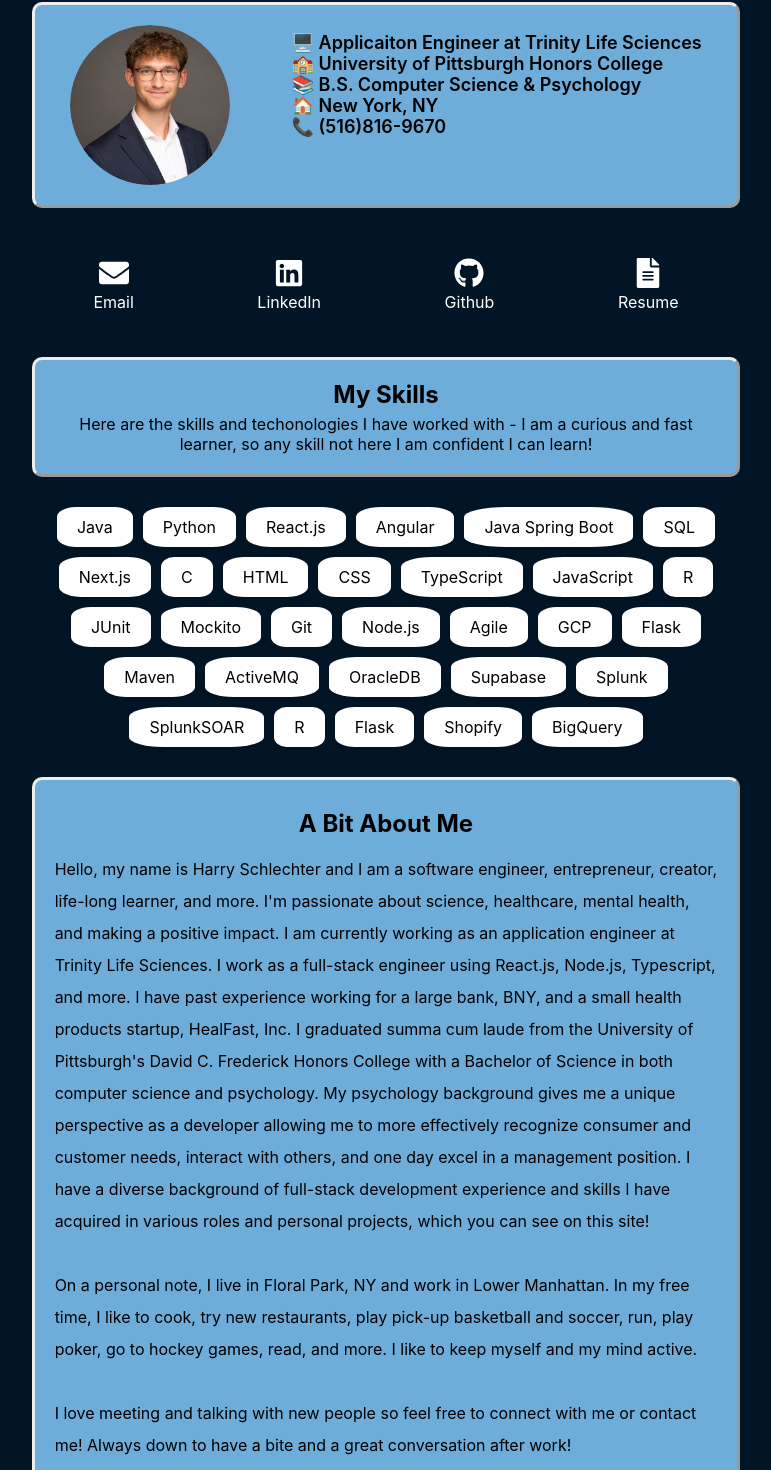
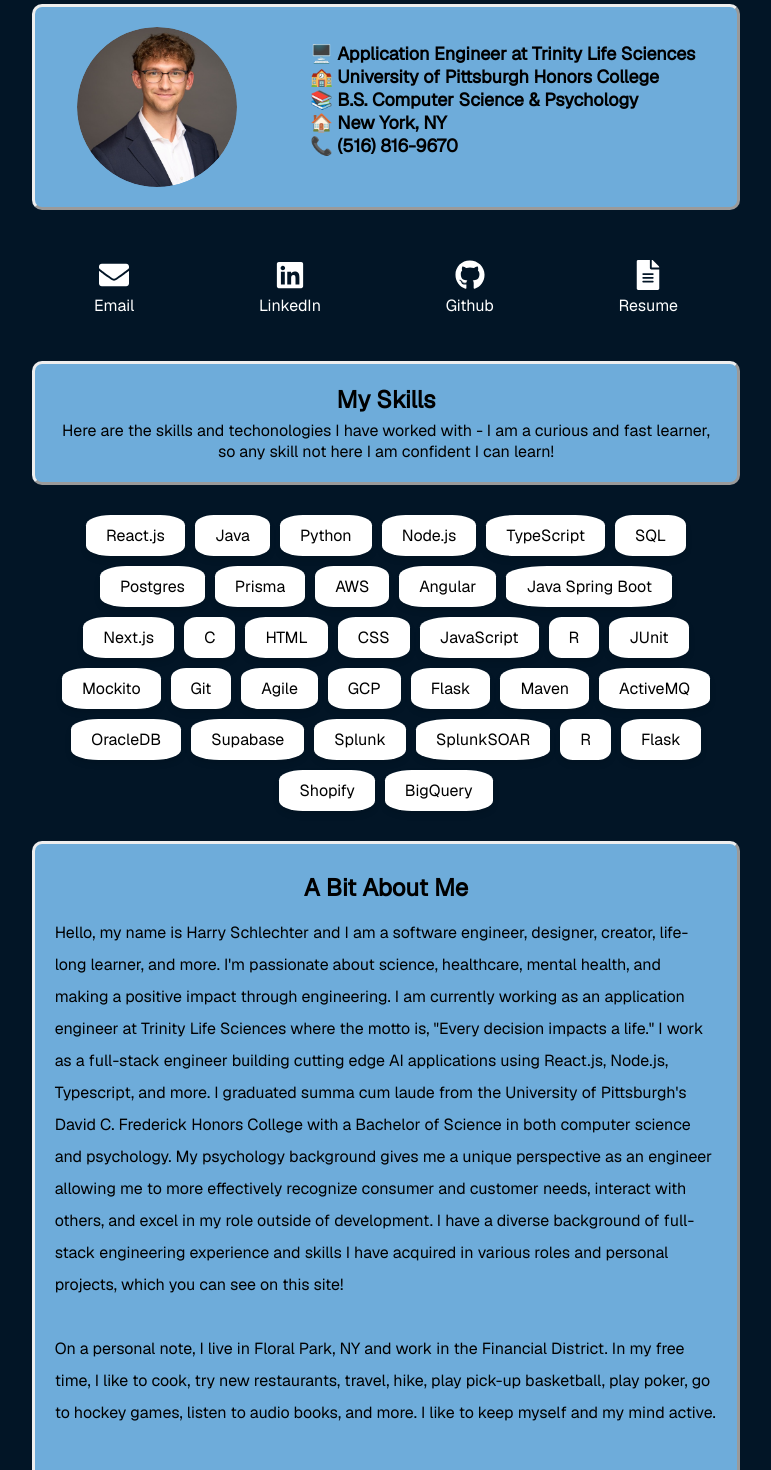
Before and after one commit to Harry-Schlechter/personal-site, a React (Create React App) app in the folder my-app/: page /about in a window 1280 px wide. Shown: the part 197-1667 px from the top of the page, without its empty margins (254-1025 px from the left). Built offline with nearby package versions, Linux system fonts and the light colour scheme.

Commit message:
June 25 changes: modern font, updated bio, bug fixes

```diff
--- a/my-app/src/index.css
+++ b/my-app/src/index.css
@@ -1,13 +1,14 @@
+@import url('https://fonts.googleapis.com/css2?family=Roboto:wght@400;500;700&display=swap');
+@import url('https://fonts.googleapis.com/css2?family=Geist&display=swap');
+
 body {
   margin: 0;
-  font-family: -apple-system, BlinkMacSystemFont, 'Segoe UI', 'Roboto', 'Oxygen',
-    'Ubuntu', 'Cantarell', 'Fira Sans', 'Droid Sans', 'Helvetica Neue',
-    sans-serif;
+  font-family: 'Geist';
   -webkit-font-smoothing: antialiased;
   -moz-osx-font-smoothing: grayscale;
 }
 
 code {
-  font-family: source-code-pro, Menlo, Monaco, Consolas, 'Courier New',
-    monospace;
+  /* font-family: source-code-pro, Menlo, Monaco, Consolas, 'Courier New',
+    monospace; */
 }
--- a/my-app/src/pages/About.css
+++ b/my-app/src/pages/About.css
@@ -1,7 +1,7 @@
 
 .info {
     color: black;
-    margin-top:7px;
+    margin-top:15px;
     font-weight: 600;
     font-size: large;
     margin-left:30px;
@@ -49,13 +49,15 @@
 
 .aboutButtons{
     display: flex;
-    justify-content: space-around;
+    justify-content: space-around; /* Center the child elements */
+    align-items: center;
+
     border-radius: 10px;
+    margin: 0 auto; /* Center the entire div horizontally */
     margin-bottom: 25px;
-    width: 80%;
-    max-width:708.75px;
-
-
+    width: 100%;
+    max-width: 708.75px; /* Ensure consistent max width */
+    padding: 0;
 }
 
 .pic{
@@ -168,6 +170,13 @@
         margin-top:7px;
         font-weight: 500;
         font-size: medium;
-    margin-left:30px;
+        margin-left:10px;
+        font-weight: 600;
+    }
+    .left {
+        display:none;
+    }
+    .aboutButtons {
+        justify-content: center;
     }
 }
--- a/my-app/src/pages/About.tsx
+++ b/my-app/src/pages/About.tsx
@@ -24,12 +24,11 @@
                     </div>
                 </div>
                 <div className="info">
-
-                    <p>🖥️ Applicaiton Engineer at Trinity Life Sciences</p>
+                    <p>🖥️ Application Engineer at Trinity Life Sciences</p>
                     <p>🏫 University of Pittsburgh Honors College</p>
                     <p>📚 B.S. Computer Science & Psychology</p>
                     <p>🏠 New York, NY</p>
-                    <p>📞 (516)816-9670</p>
+                    <p>📞 (516) 816-9670</p>
                 </div>
             </div>
             <div className="aboutButtons">
@@ -57,29 +56,32 @@
                         <p className="linkT">Resume</p>
                     </a>
                 </div>
-                </div>
+            </div>
             <div className="aboutExp">
                 <h2 className='skillT'>My Skills</h2>
                 <p className='skillDesc'>Here are the skills and techonologies I have worked with - I am a curious and fast learner, so any skill not here I am confident I can learn!</p>
-                </div>
+            </div>
                 <ul className='skills'>
+                    <li className="bubble">React.js</li>
                     <li className="bubble">Java</li>
                     <li className="bubble">Python</li>
-                    <li className="bubble">React.js</li>
+                    <li className="bubble">Node.js</li>
+                    <li className="bubble">TypeScript</li>
+                    <li className="bubble">SQL</li>
+                    <li className="bubble">Postgres</li>
+                    <li className="bubble">Prisma</li>
+                    <li className="bubble">AWS</li>
                     <li className="bubble">Angular</li>
                     <li className="bubble">Java Spring Boot</li>
-                    <li className="bubble">SQL</li>
                     <li className="bubble">Next.js</li>
                     <li className="bubble">C</li>
                     <li className="bubble">HTML</li>
                     <li className="bubble">CSS</li>
-                    <li className="bubble">TypeScript</li>
                     <li className="bubble">JavaScript</li>
                     <li className="bubble">R</li>
                     <li className="bubble">JUnit</li>
                     <li className="bubble">Mockito</li>
                     <li className="bubble">Git</li>
-                    <li className="bubble">Node.js</li>
                     <li className="bubble">Agile</li>
                     <li className="bubble">GCP</li>
                     <li className="bubble">Flask</li>
@@ -96,17 +98,17 @@
                 </ul>
             <div className="aboutInfo">
             <h2 className='skillT'>A Bit About Me</h2>
-            <p>Hello, my name is Harry Schlechter and I am a software engineer, entrepreneur, creator, life-long learner, and more. I'm passionate about science, healthcare, mental health, and making a positive impact.
-                  I am currently working as an application engineer at Trinity Life Sciences. I work as a full-stack engineer using React.js, Node.js, Typescript, and more. I have past experience working for a large bank, BNY, and a small health products startup, HealFast, Inc. I graduated summa cum laude from
+            <p>Hello, my name is Harry Schlechter and I am a software engineer, designer, creator, life-long learner, and more. I'm passionate about science, healthcare, mental health, and making a positive impact through engineering.
+                  I am currently working as an application engineer at Trinity Life Sciences where the motto is, "Every decision impacts a life." I work as a full-stack engineer building cutting edge AI applications using React.js, Node.js, Typescript, and more. I graduated summa cum laude from
                   the University of Pittsburgh's David C. Frederick Honors College with a Bachelor of Science in both computer science and psychology.
-                  My psychology background gives me a unique perspective as a developer allowing me to more effectively recognize consumer and customer
-                   needs, interact with others, and one day excel in a management position. I have a diverse background of full-stack development experience and skills I have acquired
+                  My psychology background gives me a unique perspective as an engineer allowing me to more effectively recognize consumer and customer
+                   needs, interact with others, and excel in my role outside of development. I have a diverse background of full-stack engineering experience and skills I have acquired
                    in various roles and personal projects, which you can see on this site!</p><br></br>
                    <p>
-                   On a personal note, I live in Floral Park, NY and work in Lower Manhattan.
-In my free time, I like to cook, try new restaurants, play pick-up basketball and soccer, run, play poker, go to hockey games, read, and more. I like to keep myself and my mind active.</p><br></br>
+                   On a personal note, I live in Floral Park, NY and work in the Financial District.
+In my free time, I like to cook, try new restaurants, travel, hike, play pick-up basketball, play poker, go to hockey games, listen to audio books, and more. I like to keep myself and my mind active.</p><br></br>
                    <p>
-                   I love meeting and talking with new people so feel free to connect with me or contact me! Always down to have a bite and a great conversation after work!
+                   I love meeting and talking with new people so feel free to connect with me or contact me! Always down to have a bite and a great conversation after work in NYC!
 
                    </p>
             </div>
--- a/my-app/src/pages/BusinessCard.tsx
+++ b/my-app/src/pages/BusinessCard.tsx
@@ -178,9 +178,9 @@
               <table className="business-card-table">
                 <tbody>
                   <tr>
-                    <td style={{ textAlign: "center" }}>
+                    <td style={{ textAlign: "center"}}>
                       <a href="https://harryschlechter.netlify.app/">
-                        <img src={logo} alt="Logo" />
+                        <img style={{marginTop: "-80px" }}src={logo} alt="Logo" />
                       </a>
                     </td>
                     <td>
@@ -200,7 +200,7 @@
                         }}>
                           <a href="sms:+15168169670">• 516-816-9670</a>
                           <br />
-                          <a href="mailto:harry.schlechter391@gmail.com">
+                          <a href="mailto:harry.schlechter391@gmail.com" style={{whiteSpace: 'nowrap'}}>
                           • harry.schlechter391@gmail.com
                           </a>
                         </p>
--- a/my-app/src/pages/Experience.css
+++ b/my-app/src/pages/Experience.css
@@ -1,5 +1,5 @@
 .expBoxTop {
-    padding: 20px;
+    padding: 10px;
     border-radius: 10px;
     color: #6EACDA;
 }
@@ -49,6 +49,7 @@
     align-items: center;
     display:flex;
     flex-direction: column;
+    margin-top: -25px;
 }
 .botBox{
     margin-left:20px;
--- a/my-app/src/pages/Home.css
+++ b/my-app/src/pages/Home.css
@@ -32,12 +32,14 @@
 .learn {
     color: white;
     background-color: #6EACDA;
-    padding: 10px;
+    padding: 20px;
     width: 28%;
     border-radius: 10px;
     font-size:x-large;
     cursor: pointer;
     animation: bounce 5s ease;
+    white-space: nowrap;
+    min-width: 125px;
 }
 
 button:hover {
--- a/my-app/src/pages/Projects.css
+++ b/my-app/src/pages/Projects.css
@@ -32,7 +32,6 @@
 }
 .topBox{
     display:flex;
-
 }
 
 .compRole {
@@ -96,6 +95,7 @@
     .compTitle {
         font-size: x-large;
         margin-left: 10px;
+        flex: 1; /* Allow the title to take up available space */
     }
     .compRole {
         font-style: italic;
@@ -103,7 +103,19 @@
     }
     .linkBoxProj2{
         margin-left: auto;
-
-
+    }
+    .midBox{
+        margin-top:5px;
+    }
+    .topBox{
+        display:flex;
+        align-items: center;
+        justify-content: space-between; /* Space out elements: logo/title on the left, date on the right */
+        flex-wrap: nowrap;
+    }
+    .date {
+        margin-left: 10px; /* Add spacing between title and date */
+        white-space: nowrap; /* Prevent the date from breaking into multiple lines */
+        text-align: right;
     }
 }
--- a/my-app/src/pages/typed.tsx
+++ b/my-app/src/pages/typed.tsx
@@ -1,4 +1,5 @@
 import React, { useState, useEffect } from 'react';
+import { FaLinkedin } from 'react-icons/fa';
 
 const TypewriterEffect: React.FC = () => {
   const [text, setText] = useState(''); // State for the current text
@@ -62,7 +63,7 @@
 
 
   return (
-    <div style={{ fontFamily: 'monospace', fontSize: '20px', margin: '20px', color: 'white' }}>
+    <div style={{ fontSize: '20px', margin: '20px', color: 'white' }}>
       <div style={{ whiteSpace: 'pre-line' }}>{text}</div>
       {isTypingComplete && (
         <button
```
Lines whose indentation alone changed are shown as unchanged.
